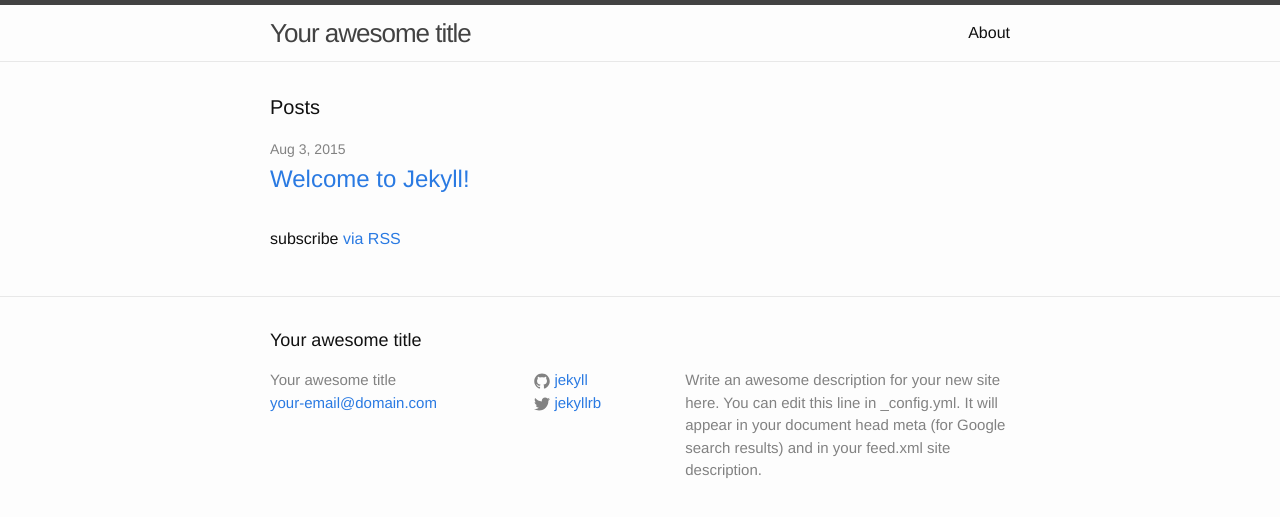
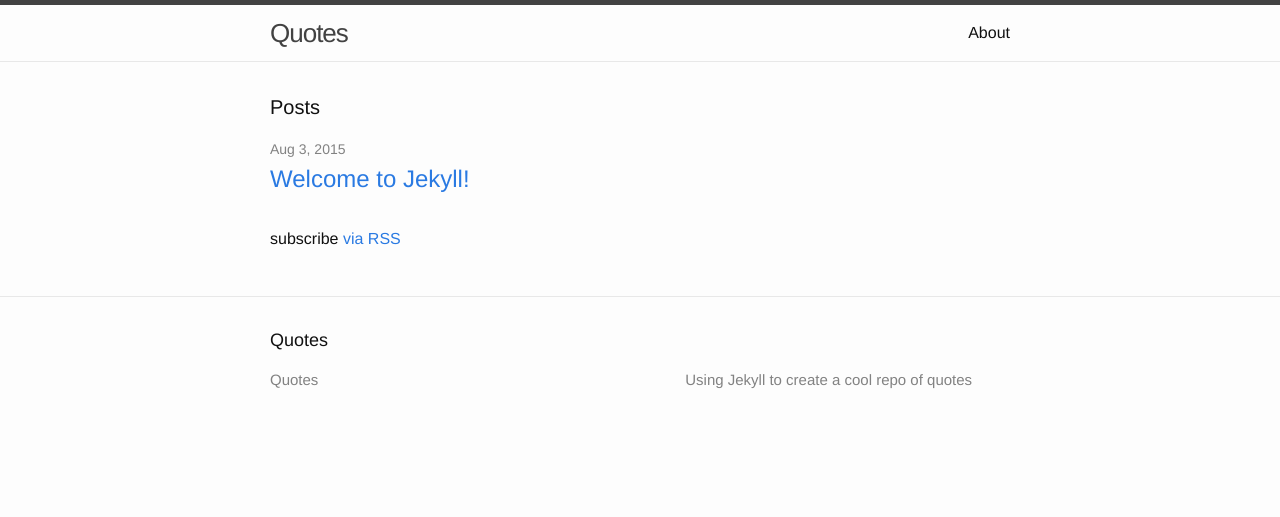
Before and after one commit to thelastjedi/Quotes, a Jekyll site: the page built from index.html, in a window 1280 px wide. Shown: the top 517 px of the page. Built offline with Jekyll 4.4.1, drawn with Linux system fonts in a browser that asks for light colours.

Commit message:
Update _config.yml

```diff
--- a/_config.yml
+++ b/_config.yml
@@ -1,14 +1,12 @@
 # Site settings
-title: Your awesome title
-email: your-email@domain.com
+title: Quotes
+email:
 description: > # this means to ignore newlines until "baseurl:"
-  Write an awesome description for your new site here. You can edit this
-  line in _config.yml. It will appear in your document head meta (for
-  Google search results) and in your feed.xml site description.
+  Using Jekyll to create a cool repo of quotes
 baseurl: "" # the subpath of your site, e.g. /blog/
-url: "http://yourdomain.com" # the base hostname & protocol for your site
-twitter_username: jekyllrb
-github_username:  jekyll
+url: "http://harshi.co/Quotes" # the base hostname & protocol for your site
+twitter_username:
+github_username:
 
 # Build settings
 markdown: kramdown
```
